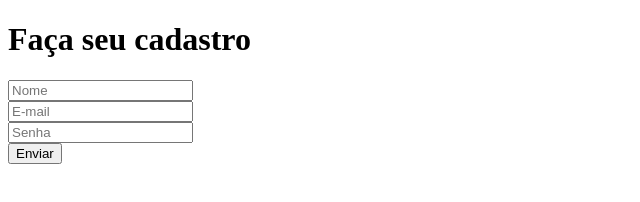
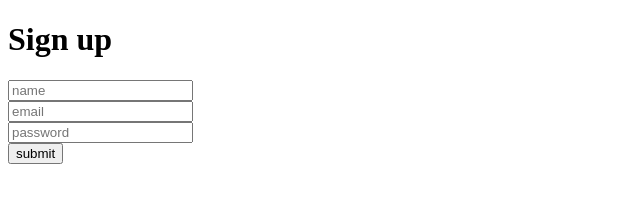
Before and after one commit to Aveiromat/frontend_ebac, a plain HTML site: page index.html in a window 1280 px wide. Shown: the whole page, without its empty margins (0-640 px from the left). Drawn offline with Linux system fonts and the light colour scheme.

Commit message:
placeholder names changes
Changing the name of the placeholder and the submit button.

```diff
--- a/index.html
+++ b/index.html
@@ -3,19 +3,19 @@
 <head>
     <meta charset="UTF-8">
     <meta name="viewport" content="width=device-width, initial-scale=1.0">
-    <title>Formulário</title>
+    <title>Sign up</title>
 </head>
 <body>
-    <h1>Faça seu cadastro</h1>
+    <h1>Sign up</h1>
     <form>
-        <input type="text" placeholder="Nome" />
+        <input type="text" placeholder="name" />
         <br />
-        <input type="text" placeholder="E-mail" />
+        <input type="text" placeholder="email" />
         <br/>
-        <input type="text" placeholder="Senha" />
+        <input type="text" placeholder="password" />
         <br />
         <button type="submit">
-        Enviar
+        submit
         </button>
     </form>
 </body>
```
